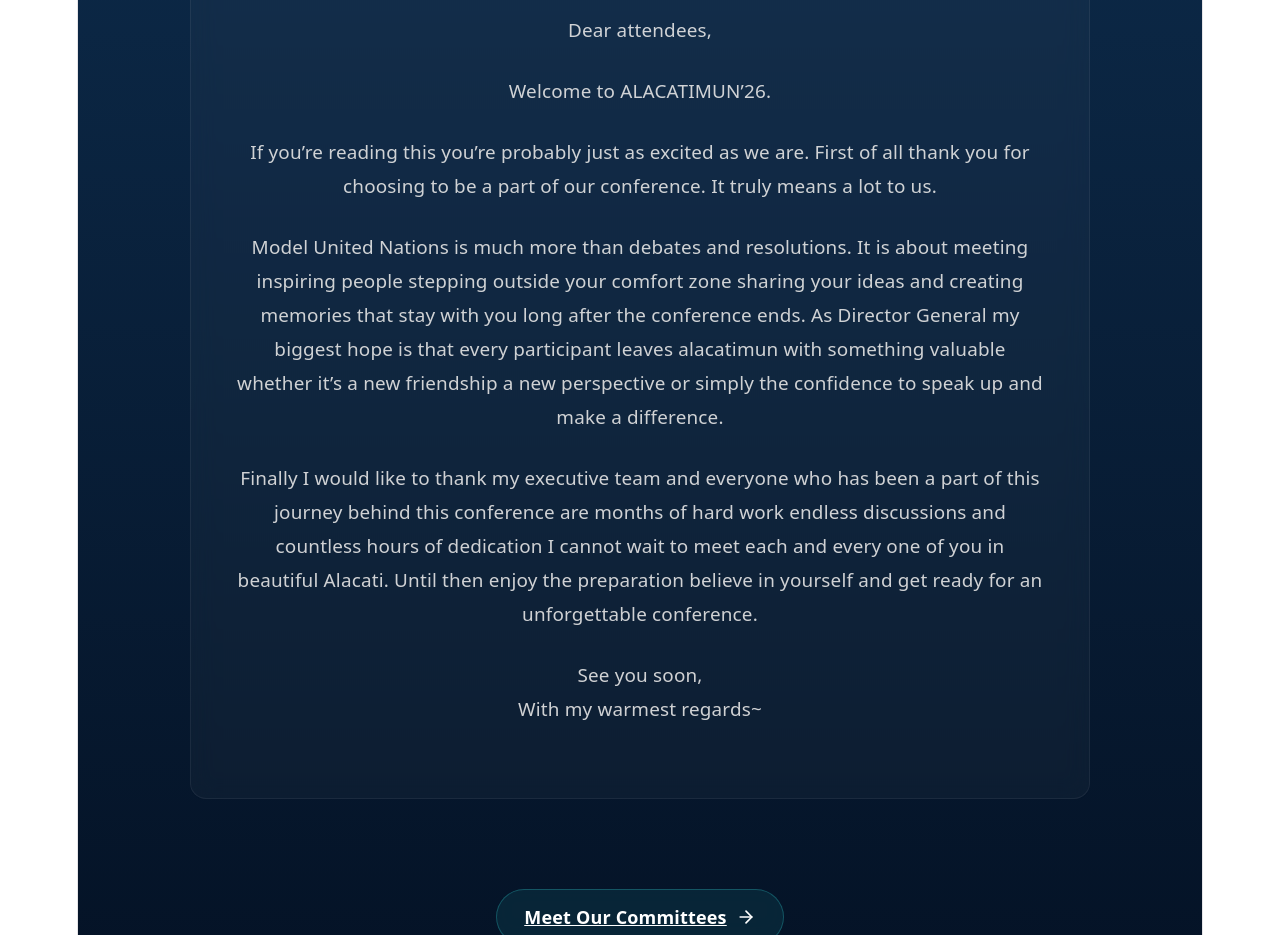
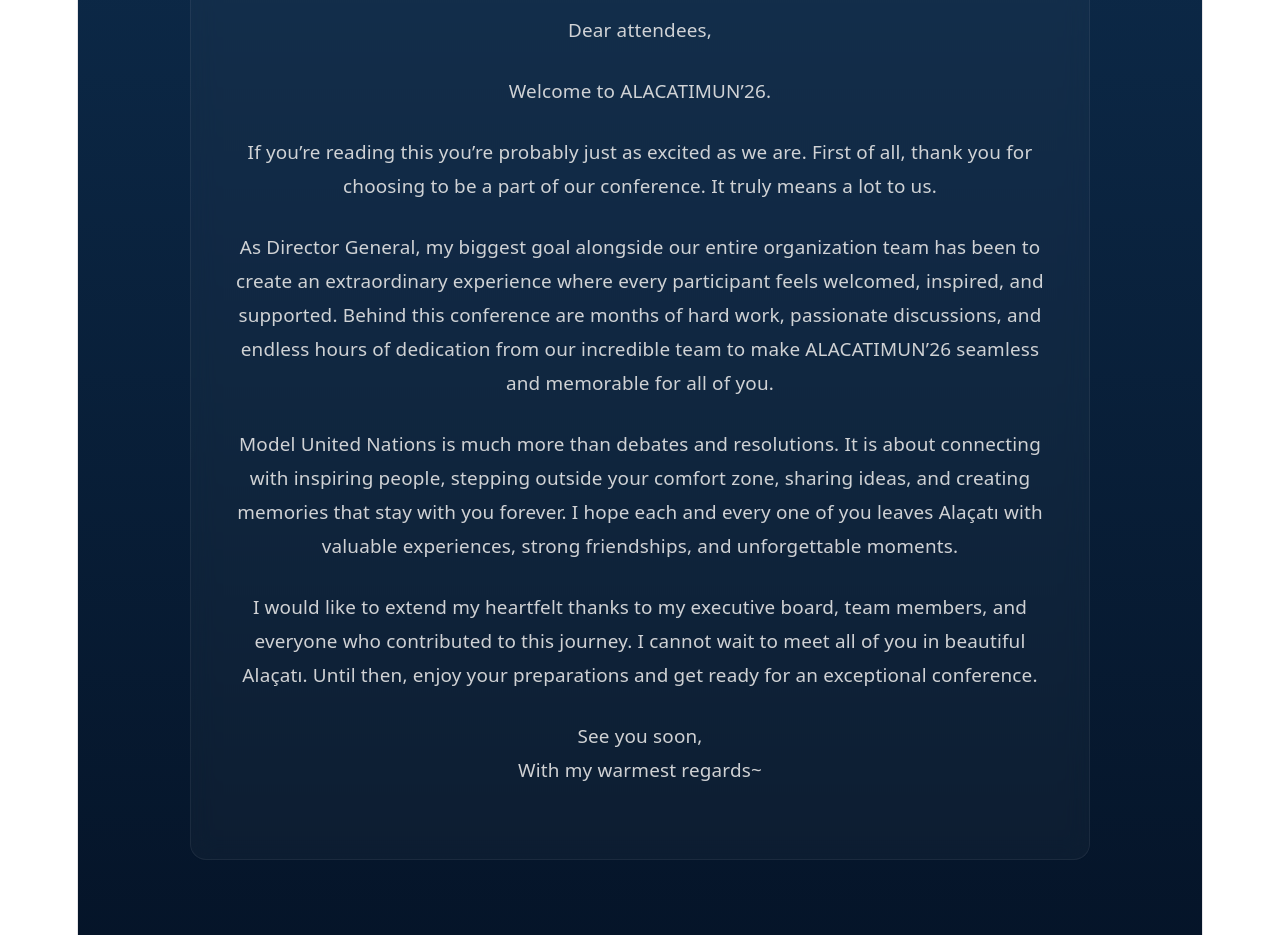
Before and after one commit to Gurates/Alacat-MUN, a React (Vite) app: page / in a window 1280 px wide. Shown: the part 2300-3235 px from the top of the page. Built offline with nearby package versions, Linux system fonts and the light colour scheme; no server answers; the HTML template or start-up script is replaced by a standard one.

Commit message:
Differentiate Director-General letter on Home page while maintaining tone

```diff
--- a/src/pages/Home.tsx
+++ b/src/pages/Home.tsx
@@ -148,9 +148,10 @@ const Home: React.FC = () => {
             <div className={styles.letterBody}>
               <p>Dear attendees,</p>
               <p>Welcome to ALACATIMUN’26.</p>
-              <p>If you’re reading this you’re probably just as excited as we are. First of all thank you for choosing to be a part of our conference. It truly means a lot to us.</p>
-              <p>Model United Nations is much more than debates and resolutions. It is about meeting inspiring people stepping outside your comfort zone sharing your ideas and creating memories that stay with you long after the conference ends. As Director General my biggest hope is that every participant leaves alacatimun with something valuable whether it’s a new friendship a new perspective or simply the confidence to speak up and make a difference.</p>
-              <p>Finally I would like to thank my executive team and everyone who has been a part of this journey behind this conference are months of hard work endless discussions and countless hours of dedication I cannot wait to meet each and every one of you in beautiful Alacati. Until then enjoy the preparation believe in yourself and get ready for an unforgettable conference.</p>
+              <p>If you’re reading this you’re probably just as excited as we are. First of all, thank you for choosing to be a part of our conference. It truly means a lot to us.</p>
+              <p>As Director General, my biggest goal alongside our entire organization team has been to create an extraordinary experience where every participant feels welcomed, inspired, and supported. Behind this conference are months of hard work, passionate discussions, and endless hours of dedication from our incredible team to make ALACATIMUN’26 seamless and memorable for all of you.</p>
+              <p>Model United Nations is much more than debates and resolutions. It is about connecting with inspiring people, stepping outside your comfort zone, sharing ideas, and creating memories that stay with you forever. I hope each and every one of you leaves Alaçatı with valuable experiences, strong friendships, and unforgettable moments.</p>
+              <p>I would like to extend my heartfelt thanks to my executive board, team members, and everyone who contributed to this journey. I cannot wait to meet all of you in beautiful Alaçatı. Until then, enjoy your preparations and get ready for an exceptional conference.</p>
               <p>See you soon,<br />With my warmest regards~</p>
             </div>
           </motion.div>
```
